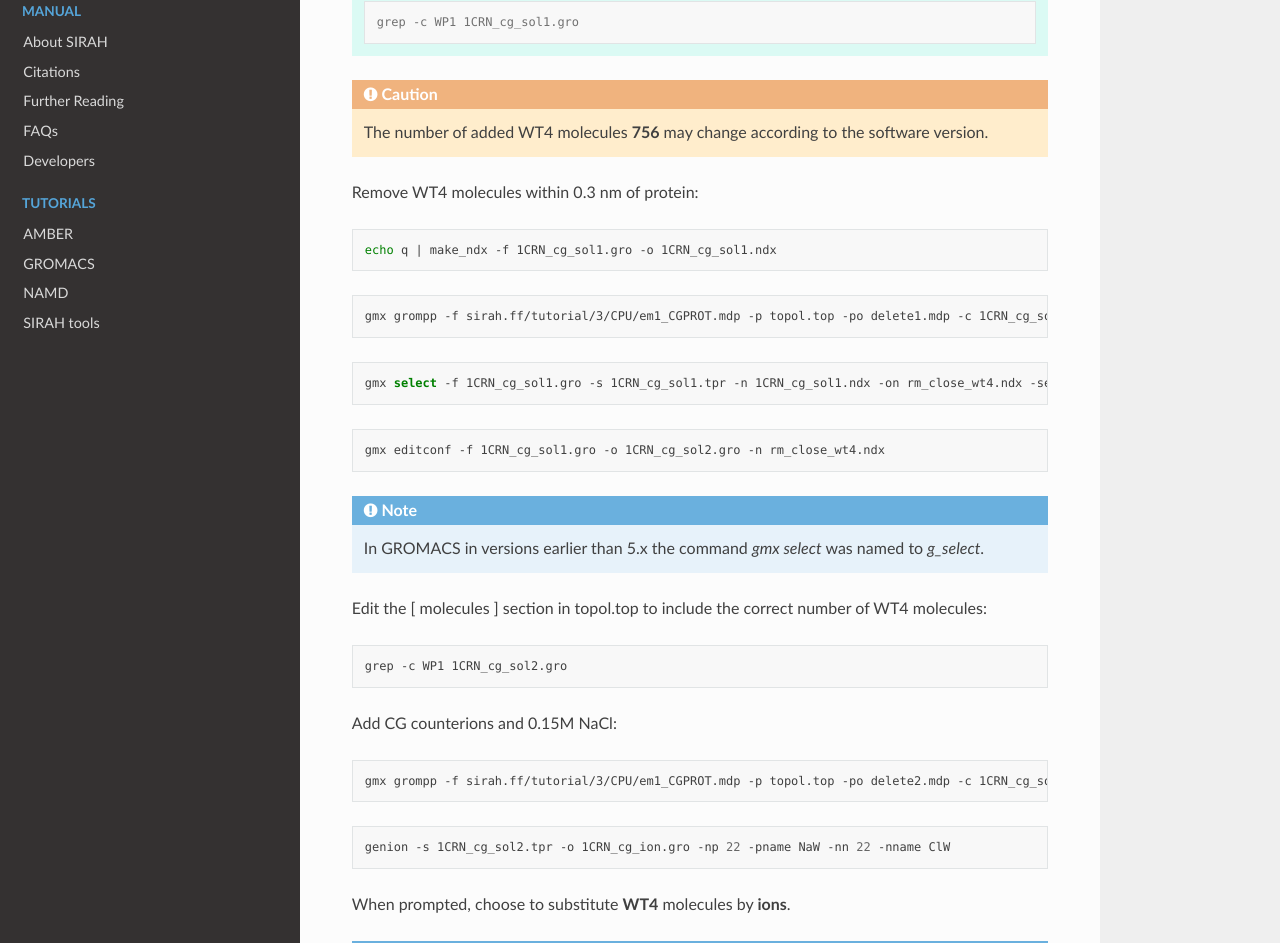
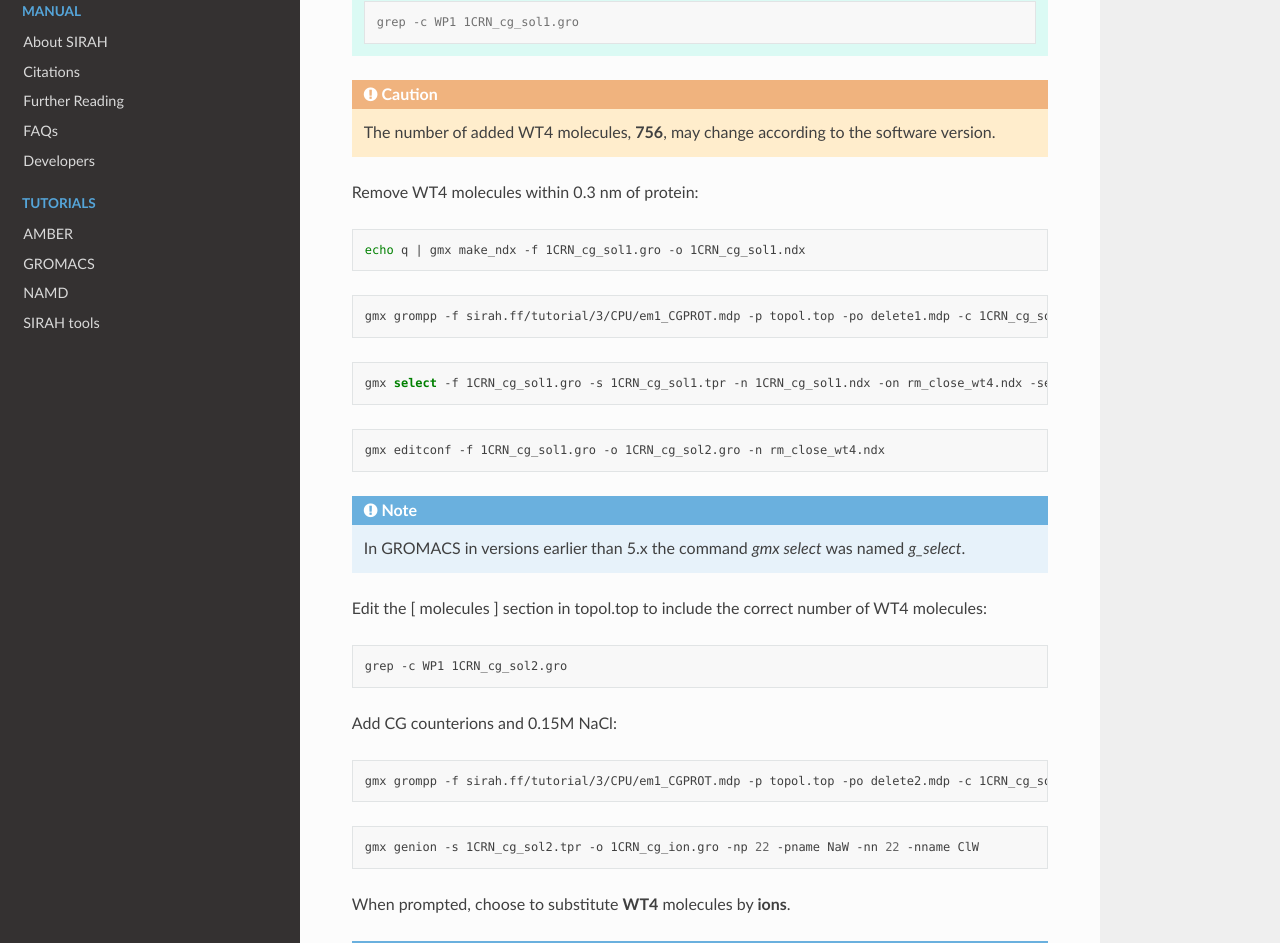
Before and after one commit to SIRAHFF/documentation, a Sphinx documentation site: the page built from docs/source/GROMACS/Tutorial-3.rst, in a window 1280 px wide and 1400 px high, scrolled down 2657 px. Shown: the part 135-1078 px from the top of the window. Built offline with Sphinx 7.4.7 and the Read the Docs theme 2.0.0, drawn with Linux system fonts in a browser that asks for light colours.

```diff
--- a/docs/source/AMBER/Tutorial-3.rst
+++ b/docs/source/AMBER/Tutorial-3.rst
@@ -148,7 +148,7 @@ The folder ``sirah.amber/tutorial/3/PMEMD.GPU/`` contains typical input files fo
 
 .. code-block:: bash
 
-   sander -O -i ../sirah.amber/tutorial/3/SANDER/em_HYB.in -p ../dna_hyb.prmtop -c ../dna_hyb.ncrst -o dna_hyb_em.out -r dna_hyb_em.ncrst &
+   pmemd.cuda -O -i ../sirah.amber/tutorial/3/SANDER/em_HYB.in -p ../dna_hyb.prmtop -c ../dna_hyb.ncrst -o dna_hyb_em.out -r dna_hyb_em.ncrst &
 
 .. important::
 
@@ -173,13 +173,13 @@ The folder ``sirah.amber/tutorial/3/PMEMD.GPU/`` contains typical input files fo
 
 .. code-block:: bash
 
-   sander -O -i ../sirah.amber/tutorial/3/SANDER/eq_HYB.in -p ../dna_hyb.prmtop -c dna_hyb_em.ncrst -o dna_hyb_eq.out -r dna_hyb_eq.ncrst -x dna_hyb_eq.nc &
+   pmemd.cuda -O -i ../sirah.amber/tutorial/3/SANDER/eq_HYB.in -p ../dna_hyb.prmtop -c dna_hyb_em.ncrst -o dna_hyb_eq.out -r dna_hyb_eq.ncrst -x dna_hyb_eq.nc &
 
 **Production (10ns):**
 
 .. code-block:: bash
 
-   sander -O -i ../sirah.amber/tutorial/3/SANDER/md_HYB.in -p ../dna_hyb.prmtop -c dna_hyb_eq.ncrst -o dna_hyb_md.out -r dna_hyb_md.ncrst -x dna_hyb_md.nc &
+   pmemd.cuda -O -i ../sirah.amber/tutorial/3/SANDER/md_HYB.in -p ../dna_hyb.prmtop -c dna_hyb_eq.ncrst -o dna_hyb_md.out -r dna_hyb_md.ncrst -x dna_hyb_md.nc &
 
 
 
--- a/docs/source/GROMACS/Tutorial-3.rst
+++ b/docs/source/GROMACS/Tutorial-3.rst
@@ -128,13 +128,13 @@ Edit the [ molecules ] section in topol.top to include the number of added WT4 m
 
 .. caution::
 
-	The number of added WT4 molecules **756** may change according to the software version.
+	The number of added WT4 molecules, **756**, may change according to the software version.
 
 Remove WT4 molecules within 0.3 nm of protein:
 
 .. code-block:: bash
 
-	echo q | make_ndx -f 1CRN_cg_sol1.gro -o 1CRN_cg_sol1.ndx
+	echo q | gmx make_ndx -f 1CRN_cg_sol1.gro -o 1CRN_cg_sol1.ndx
 
 .. code-block:: bash
 
@@ -150,7 +150,7 @@ Remove WT4 molecules within 0.3 nm of protein:
 
 .. note::
 
-	In GROMACS in versions earlier than 5.x the command  *gmx select* was named to *g_select*.
+	In GROMACS in versions earlier than 5.x the command *gmx select* was named *g_select*.
 
 Edit the [ molecules ] section in topol.top to include the correct number of WT4 molecules:
 
@@ -166,7 +166,7 @@ Add CG counterions and 0.15M NaCl:
 
 .. code-block:: bash
 
-	genion -s 1CRN_cg_sol2.tpr -o 1CRN_cg_ion.gro -np 22 -pname NaW -nn 22 -nname ClW
+	gmx genion -s 1CRN_cg_sol2.tpr -o 1CRN_cg_ion.gro -np 22 -pname NaW -nn 22 -nname ClW
 
 When prompted, choose to substitute **WT4** molecules by **ions**.
 
@@ -218,11 +218,11 @@ Generate restraint files for the backbone GN and GO beads:
 
 .. code-block:: bash
 
-	genrestr -f 1CRN_cg.gro -n 1CRN_cg_ion.ndx -o bkbres.itp
+	gmx genrestr -f 1CRN_cg.gro -n 1CRN_cg_ion.ndx -o bkbres.itp
 
 .. code-block:: bash
 
-	genrestr -f 1CRN_cg.gro -n 1CRN_cg_ion.ndx -o bkbres_soft.itp -fc 100 100 100
+	gmx genrestr -f 1CRN_cg.gro -n 1CRN_cg_ion.ndx -o bkbres_soft.itp -fc 100 100 100
 
 When prompted, choose the group **GN_GO**
 
@@ -290,7 +290,6 @@ Make a new folder for the run:
 .. code-block:: bash
 
 	gmx mdrun -deffnm 1CRN_cg_em1 &> EM1.log &
-
 
 
 **Energy Minimization of whole system:**
```
Also changed, not shown: docs/source/SIRAHTools/Tutorial-tcl.rst (+50 -6 lines), 3 other files.
